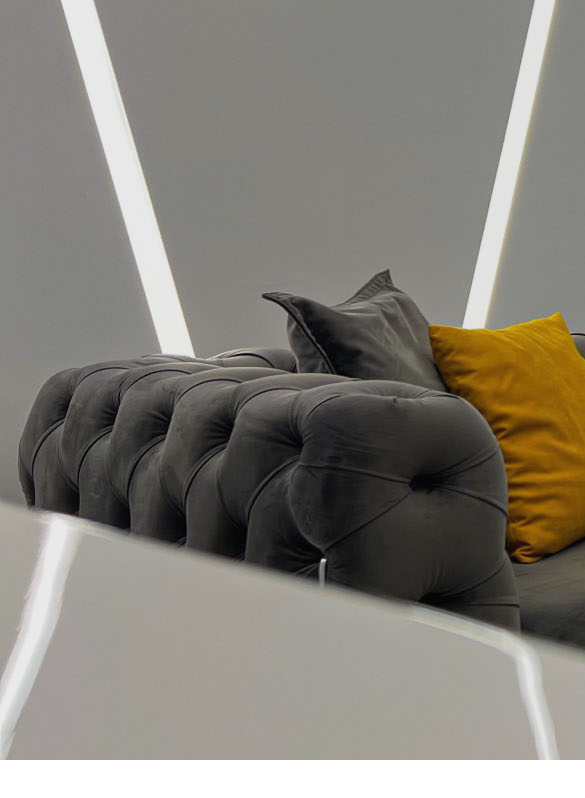
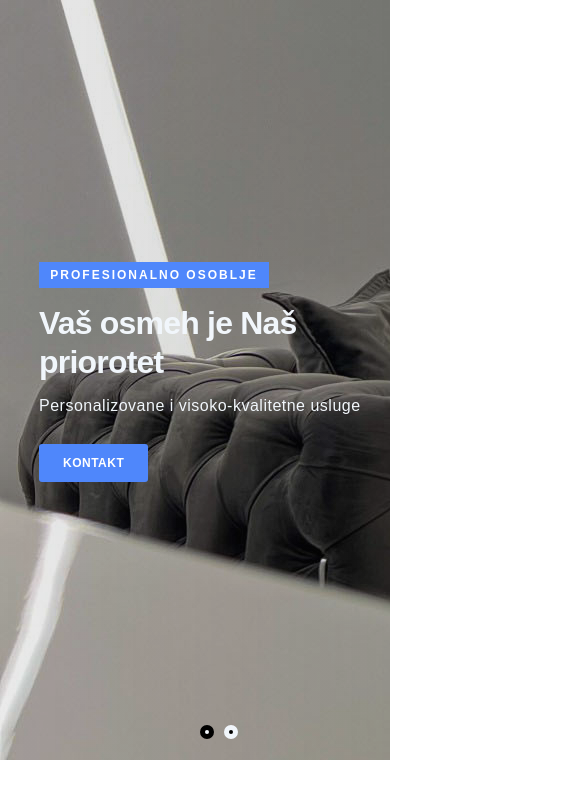
Before and after one commit to eldin-s/bisevac-dental, a React (Create React App) app: page / in a window 390 px wide. Shown: the top 798 px of the page, 585 px wide, since content can reach past the window. Built offline with nearby package versions, Linux system fonts and the light colour scheme.

Commit message:
Finished hero slider and responsivnes

```diff
--- a/src/components/Slider1.jsx
+++ b/src/components/Slider1.jsx
@@ -42,6 +42,14 @@ export const Slider1 = () => {
               : 'hide'
           }
         >
+          <img
+            src={
+              process.env.PUBLIC_URL + `/assets/bisevac-slider${idx + 1}.jpg`
+            }
+            className="slider-img animateOpacity"
+            alt="Bisevac-Dental-Studio"
+          />
+
           <div className="slider-information-left"></div>
           <div className="slider-information-right">
             <h5 className="slide-subheading animateToRight0s">
--- a/src/index.css
+++ b/src/index.css
@@ -60,6 +60,16 @@ body {
   }
 }
 
+@keyframes opacityAnimSecond {
+  0% {
+    opacity: 0.7;
+  }
+
+  100% {
+    opacity: 1;
+  }
+}
+
 .btn {
   background-color: var(--color-global);
   color: #fff;
@@ -79,3 +89,17 @@ body {
 .btn:hover {
   background-color: var(--color-secondary);
 }
+
+@media screen and (max-width: 1100px) {
+  .btn {
+    padding: 1rem 2rem;
+    font-size: 12px;
+  }
+}
+
+@media screen and (max-width: 850px) {
+  .btn {
+    padding: 0.75rem 1.5rem;
+    font-size: 12px;
+  }
+}
--- a/src/pages/home.css
+++ b/src/pages/home.css
@@ -1,7 +1,13 @@
-.header-hero-slider {
-  width: 120rem;
+.bisevac-header {
+  width: 100vw;
   height: 47.5rem;
   position: relative;
+  overflow: hidden;
+}
+
+.header-hero-slider {
+  width: 100%;
+  height: 100%;
 }
 
 .header-hero-slide1 {
@@ -9,11 +15,7 @@
     90deg,
     rgba(52, 52, 52, 0.1) 0%,
     rgba(15, 15, 15, 0.2) 100%
-    ),
-    url('http://localhost:3000/assets/bisevac-slider1.jpg');
-  background-position: center;
-  background-repeat: no-repeat;
-  background-size: auto;
+  );
 
   width: 100%;
   height: 100%;
@@ -28,11 +30,7 @@
     90deg,
     rgba(52, 52, 52, 0.1) 0%,
     rgba(15, 15, 15, 0.2) 100%
-    ),
-    url('http://localhost:3000/assets/bisevac-slider2.jpg');
-  background-position: center;
-  background-repeat: no-repeat;
-  background-size: auto;
+  );
 
   width: 100%;
   height: 100%;
@@ -40,7 +38,16 @@
   position: relative;
 
   display: flex;
-  transition: background-image 2s ease;
+}
+
+.slider-img {
+  position: absolute;
+  top: 0;
+  left: 0;
+
+  height: 100%;
+  width: auto;
+  z-index: -1;
 }
 
 .slider-information-left {
@@ -52,6 +59,7 @@
   justify-content: center;
   flex-direction: column;
   overflow: hidden;
+  z-index: 10;
 }
 
 .slide-subheading {
@@ -84,6 +92,10 @@
 
 .animateToRight2s {
   animation: opacityAnim 1s ease-in-out 2s 1 normal forwards;
+}
+
+.animateOpacity {
+  animation: opacityAnimSecond 1s ease-in 0s 1 normal forwards;
 }
 
 .slide-heading {
@@ -134,6 +146,7 @@
   right: 1.5rem;
 
   transform: translateX(-50%);
+  z-index: 15;
 }
 
 .slider-dot {
@@ -157,3 +170,70 @@
 .hide {
   display: none;
 }
+
+/* MEDIA QUERY */
+@media screen and (min-width: 1920px) {
+  .header-hero-slider {
+    max-width: 100vw;
+    height: 47.5rem;
+  }
+}
+
+@media screen and (max-width: 1100px) {
+  .slide-heading {
+    font-size: 3rem;
+  }
+}
+
+@media screen and (max-width: 850px) {
+  .slide-heading {
+    font-size: 2rem;
+  }
+  .slide-subheading {
+    font-size: 0.75rem;
+    width: 230px;
+  }
+
+  .slide-text {
+    color: var(--color-blackish);
+    font-size: 1rem;
+
+    letter-spacing: 0.5px;
+
+    margin: 1rem 0 1.8rem 0;
+    opacity: 0;
+  }
+
+  .light {
+    color: var(--color-light-bg);
+  }
+  .slider-dots {
+    flex-direction: row;
+    bottom: 1rem;
+    left: 50%;
+    transform: translateX(0);
+  }
+
+  .slider-information-left {
+    min-width: 35%;
+  }
+}
+
+@media screen and (max-width: 650px) {
+  .slide-info {
+    display: flex;
+    align-items: flex-start;
+    flex-direction: column;
+    gap: 1rem;
+    opacity: 0;
+  }
+
+  .slide-info-text {
+    margin-left: 0;
+    margin-top: 1rem;
+  }
+
+  .slider-information-left {
+    min-width: 10%;
+  }
+}
```
Lines whose indentation alone changed are shown as unchanged.
